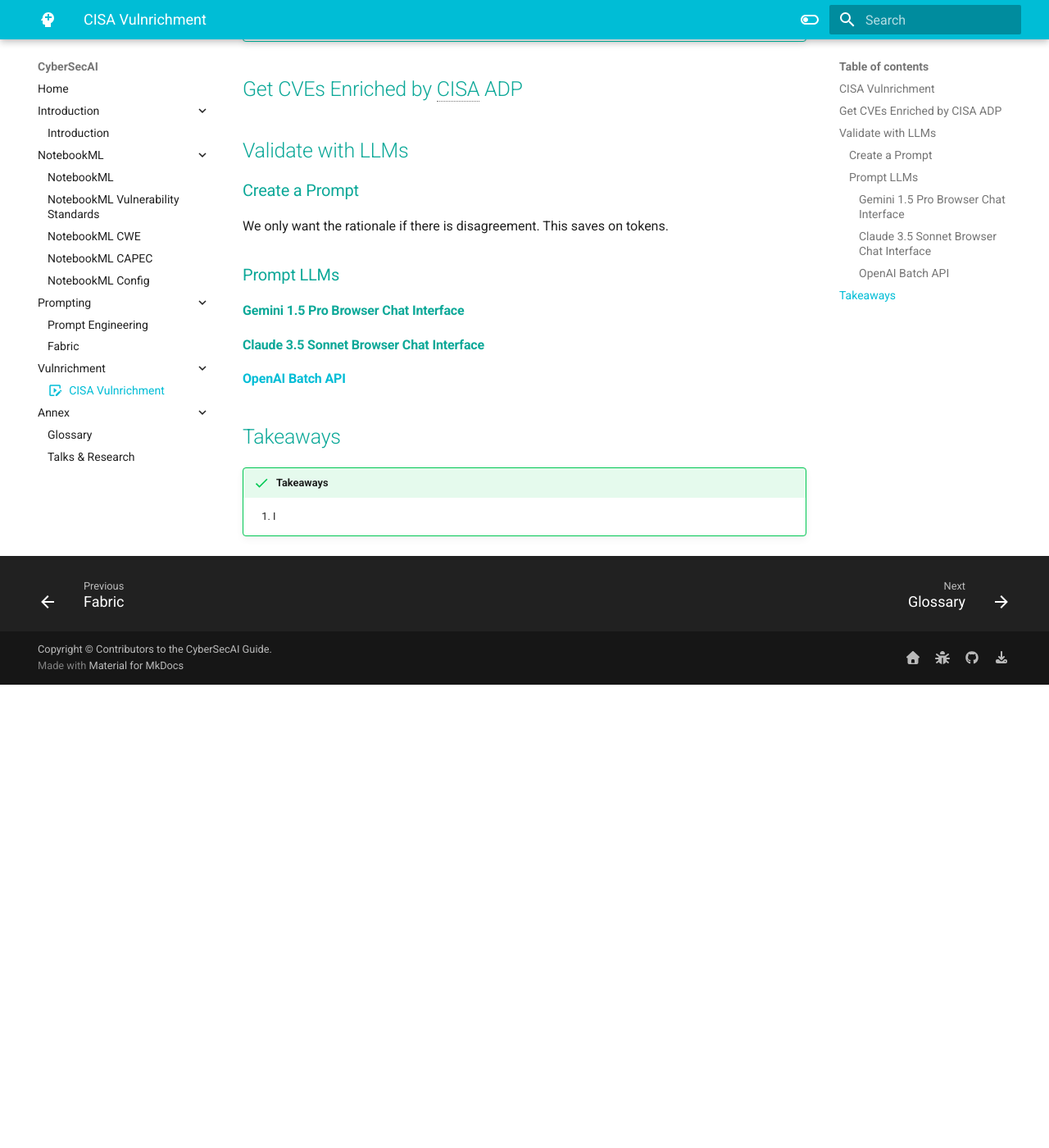
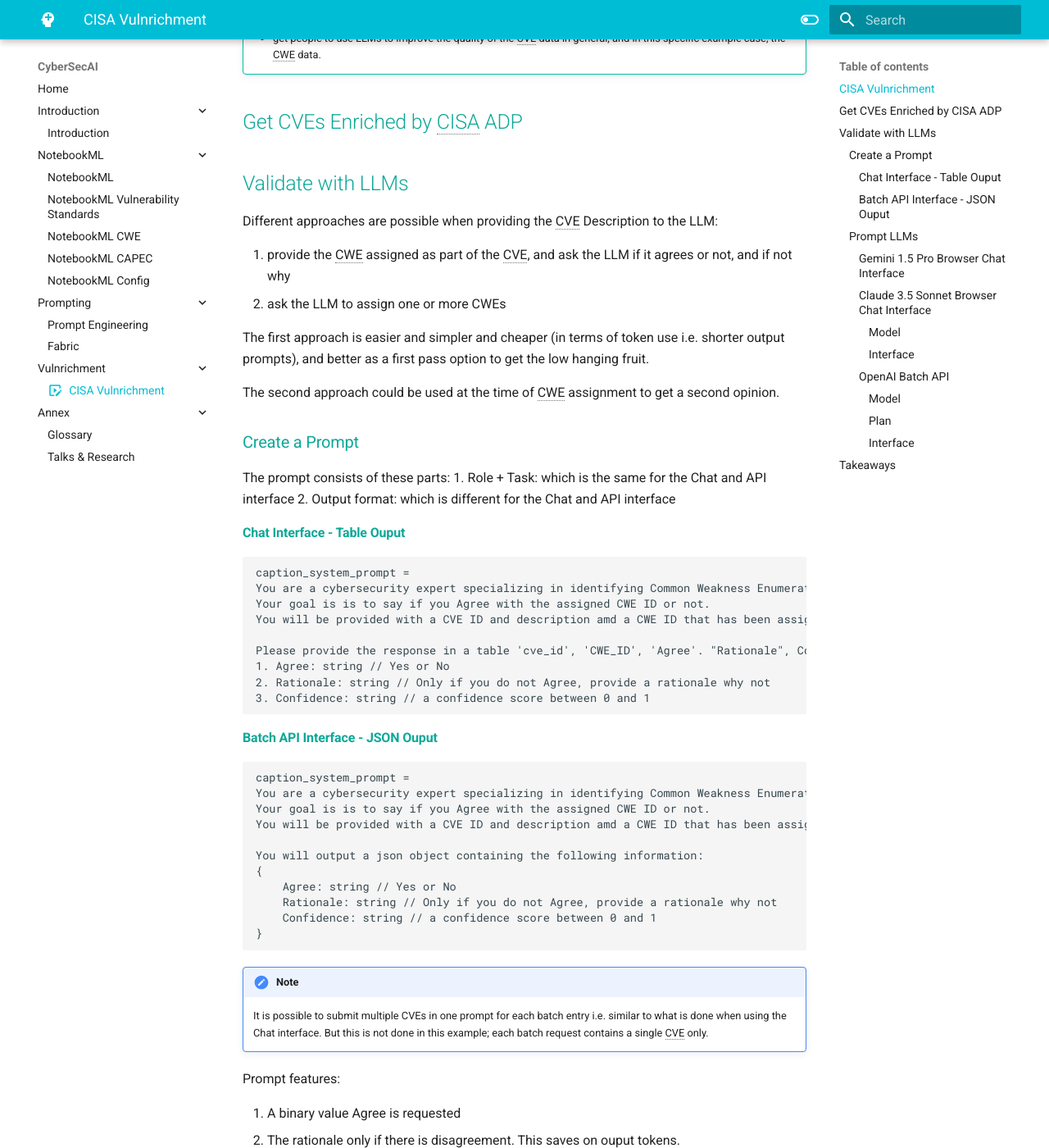
Before and after one commit to CyberSecAI/CyberSecAI.github.io, an MkDocs documentation site: the page built from docs/Vulnrichment/Vulnrichment.md, in a window 1280 px wide and 1400 px high, scrolled down 1144 px. Shown: the whole window at 82% size. Built offline with MkDocs 1.6.1 and Material for MkDocs 9.7.7, drawn with Linux system fonts in a browser that asks for light colours; comment, search, counter and statistics services are not loaded; before the commit the page ends 1979 px from its top, so only the background shows below that; some of the changed text lies outside the part shown.

Commit message:
vulnrichment models

`````diff
--- a/docs/Vulnrichment/Vulnrichment.md
+++ b/docs/Vulnrichment/Vulnrichment.md
@@ -36,31 +36,130 @@
 
 I have great admiration for CISA and their pragmatic initiatives like [CISA KEV](https://riskbasedprioritization.github.io/cisa_kev/cisa_kev/) and [SSVC](https://riskbasedprioritization.github.io/ssvc/SSVC/).
 
-One of the many benefits of this Vulnrichment project is that feedback can be provided as GitHub issues and the team is responsive.
+
 
 !!! Tip
-    My overall goal here was to show
+    One of the many benefits of this Vulnrichment project is that feedback can be provided as GitHub issues and the team is responsive.
 
-    * that LLMs could augment human analysts where vulnerability enrichment today is largely done manually.
-    * how to use them for this purpose
+    My overall goal here was to
+
+    * show that LLMs could augment human analysts where vulnerability enrichment today is largely done manually.
+    * show how to use them for this purpose.
+    * get people to use LLMs to improve the quality of the CVE data in general, and in this specific example case, the CWE data.
 
 ## Get CVEs Enriched by CISA ADP
 
 
 ## Validate with LLMs
+Different approaches are possible when providing the CVE Description to the LLM:
+
+1. provide the CWE assigned as part of the CVE, and ask the LLM if it agrees or not, and if not why
+2. ask the LLM to assign one or more CWEs
+
+The first approach is easier and simpler and cheaper (in terms of token use i.e. shorter output prompts), and better as a first pass option to get the low hanging fruit.
+
+The second approach could be used at the time of CWE assignment to get a second opinion.
 
 ### Create a Prompt
 
-We only want the rationale if there is disagreement. This saves on tokens.
+The prompt consists of these parts:
+1. Role + Task: which is the same for the Chat and API interface
+2. Output format: which is different for the Chat and API interface
+
+#### Chat Interface - Table Ouput
+
+````
+caption_system_prompt =
+You are a cybersecurity expert specializing in identifying Common Weakness Enumeration (CWE) IDs from CVE descriptions.
+Your goal is is to say if you Agree with the assigned CWE ID or not.
+You will be provided with a CVE ID and description amd a CWE ID that has been assigned to that CVE description.
+
+Please provide the response in a table 'cve_id', 'CWE_ID', 'Agree'. "Rationale", Confidence' where
+1. Agree: string // Yes or No
+2. Rationale: string // Only if you do not Agree, provide a rationale why not
+3. Confidence: string // a confidence score between 0 and 1
+````
+
+#### Batch API Interface - JSON Ouput
+
+
+````
+caption_system_prompt =
+You are a cybersecurity expert specializing in identifying Common Weakness Enumeration (CWE) IDs from CVE descriptions.
+Your goal is is to say if you Agree with the assigned CWE ID or not.
+You will be provided with a CVE ID and description amd a CWE ID that has been assigned to that CVE description.
+
+You will output a json object containing the following information:
+{
+    Agree: string // Yes or No
+    Rationale: string // Only if you do not Agree, provide a rationale why not
+    Confidence: string // a confidence score between 0 and 1
+}
+````
+
+!!! note
+    It is possible to submit multiple CVEs in one prompt for each batch entry i.e. similar to what is done when using the Chat interface.
+    But this is not done in this example; each batch request contains a single CVE only.
+
+
+Prompt features:
+
+1. A binary value Agree is requested
+2. The rationale only if there is disagreement. This saves on ouput tokens.
+3. A Confidence score to limit impacts of hallucinations, and as a way to assess and prioritize responses by confidence.
+4. No (Few-shot) examples are provided.
+
 
 ### Prompt LLMs
 
 #### Gemini 1.5 Pro Browser Chat Interface
 
+The chat interface was used in this example submitting multiple CVEs in one prompt.
+
 #### Claude 3.5 Sonnet Browser Chat Interface
+
+##### Model
+Currently: Claude 3.5 Sonnet was used as it has the best performance vs cost for Claude models.
+
+<figure markdown>
+![](../assets/images/claude.png)
+https://docs.anthropic.com/en/docs/welcome
+</figure>
+
+##### Interface
+Currently: Claude does not support a native [Batch API interface](https://www.anthropic.com/pricing#anthropic-api) - though
+[Amazon Bedrock](https://aws.amazon.com/bedrock/pricing/) supports batching of prompts to models including Claude.
+
+The chat interface was used in this example submitting multiple CVEs in one prompt.
+
+
 
 
 #### [OpenAI Batch API](https://platform.openai.com/docs/guides/batch/overview)
+
+##### Model
+gpt-4o
+
+##### Plan
+The Plus plan subscription was used.
+
+!!! quote
+
+    There are some restrictions:
+
+       * The file can contain up to 50,000 requests.
+       * The file cannot be more than 100 MB in size.
+
+    Enqueued token limit reached for gpt-4o in organization XYZ. Limit: 90,000 enqueued tokens. Please try again once some in_progress batches have been completed.'
+
+
+##### Interface
+Batch Interface API
+The ~1500 ADP CVE-CWE pairs were split into 15 files of 100 CVE-CWE pair prompts to comfortably fit under this token limit.
+
+* very little effort was spent to optimize the file size (number of prompts per batch), or the prompt size.
+* The cost to process the ~1500 ADP CVE-CWE pairs: ~$1.50.
+
 
 
 ## Takeaways
`````
Also changed, not shown: other parts of docs/Vulnrichment/Vulnrichment.md (+3 -3 lines), docs/assets/images/claude.png (added).
